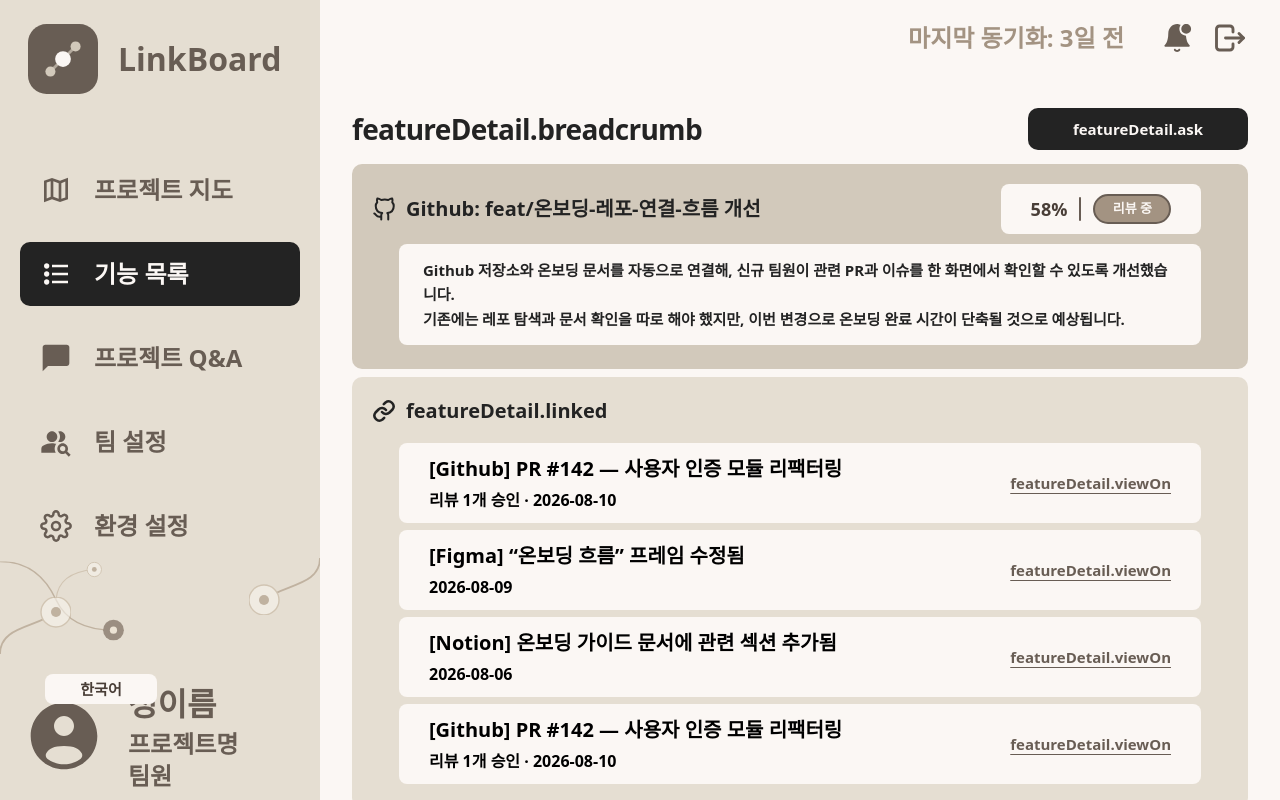
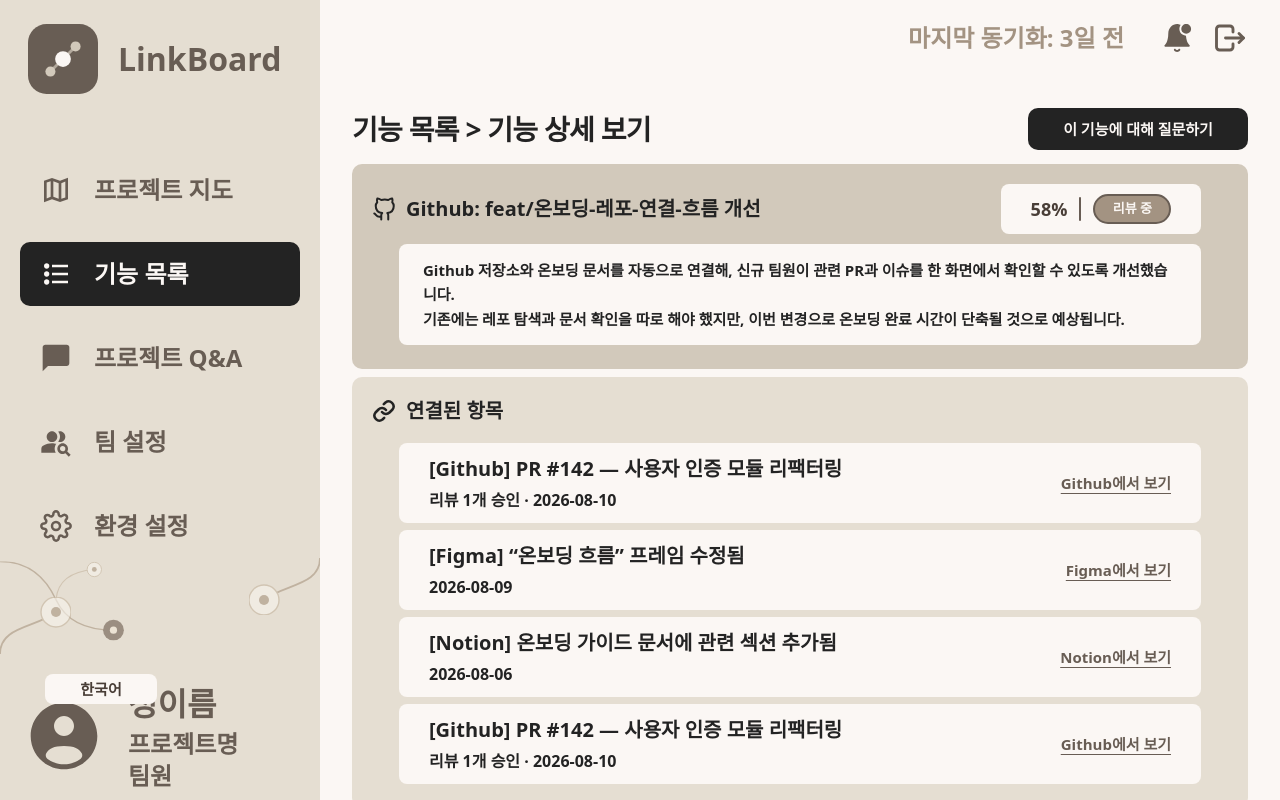
Before and after one commit to HUFSphere/FE, a React (Vite) app: page /features/1 in a window 1280 px wide. Built offline with nearby package versions, Linux system fonts and the light colour scheme.

Commit message:
[수정[ i18n 키 구조 복구 및 질문하기 버튼 라우팅 연결

```diff
--- a/src/locales/en.json
+++ b/src/locales/en.json
@@ -159,13 +159,19 @@
     "askAbout": "Ask about {{source}}",
     "viewIssueList": "View issue list",
     "recentActivity": "Recent activity",
-    "aiRecommendedQuestions": "AI recommended questions",
-    "featureDetail": {
-      "breadcrumb": "Feature list > Feature Detail",
+    "aiRecommendedQuestions": "AI recommended questions"
+  },
+  "map": {
+    "title": "Project map",
+    "overview": "View project status",
+    "sync": "Sync",
+    "summary": "Summary",
+    "linked": "Linked items {{count}}",
+    "detail": "View detail",
     "ask": "Ask about this feature",
-      "linked": "Linked items",
-      "evidence": "Why they are linked",
-      "viewOn": "View on {{source}}"
+    "empty": "Select a feature on the map",
+    "cursorSelect": "Select mode",
+    "cursorPan": "Pan mode"
   },
   "featureList": {
     "title": "Feature list",
@@ -175,6 +181,13 @@
     "search": "Search",
     "detail": "View detail",
     "empty": "No features match these filters"
+  },
+  "featureDetail": {
+    "breadcrumb": "Feature list > Feature detail",
+    "ask": "Ask about this feature",
+    "linked": "Linked items",
+    "evidence": "Why they are linked",
+    "viewOn": "View on {{source}}"
   },
   "qa": {
     "title": "Project Q&A",
@@ -230,16 +243,5 @@
     "save": "Save",
     "saved": "Saved",
     "presets": "Presets"
-    },
-    "map": {
-      "title": "Project map",
-      "overview": "View project status",
-      "sync": "Sync",
-      "summary": "Summary",
-      "linked": "Linked items {{count}}",
-      "detail": "View detail",
-      "ask": "Ask about this feature",
-      "empty": "Select a feature on the map"
   }
 }
-}
--- a/src/locales/ko.json
+++ b/src/locales/ko.json
@@ -159,13 +159,19 @@
     "askAbout": "{{source}}에 대해 질문하기",
     "viewIssueList": "이슈 목록 보기",
     "recentActivity": "최근 활동",
-    "aiRecommendedQuestions": "AI 추천 질문",
-    "featureDetail": {
-      "breadcrumb": "기능 목록 > 기능 상세 보기",
+    "aiRecommendedQuestions": "AI 추천 질문"
+  },
+  "map": {
+    "title": "프로젝트 지도",
+    "overview": "프로젝트 현황 보기",
+    "sync": "동기화",
+    "summary": "한 줄 요약",
+    "linked": "연결된 항목 {{count}}",
+    "detail": "상세보기",
     "ask": "이 기능에 대해 질문하기",
-      "linked": "연결된 항목",
-      "evidence": "연결 근거",
-      "viewOn": "{{source}}에서 보기"
+    "empty": "지도에서 기능을 눌러보세요",
+    "cursorSelect": "선택 모드",
+    "cursorPan": "이동 모드"
   },
   "featureList": {
     "title": "기능 목록",
@@ -175,6 +181,13 @@
     "search": "검색",
     "detail": "상세 보기",
     "empty": "조건에 맞는 기능이 없습니다"
+  },
+  "featureDetail": {
+    "breadcrumb": "기능 목록 > 기능 상세 보기",
+    "ask": "이 기능에 대해 질문하기",
+    "linked": "연결된 항목",
+    "evidence": "연결 근거",
+    "viewOn": "{{source}}에서 보기"
   },
   "qa": {
     "title": "프로젝트 Q&A",
@@ -230,16 +243,5 @@
     "save": "저장",
     "saved": "저장됨",
     "presets": "프리셋"
-    },
-    "map": {
-      "title": "프로젝트 지도",
-      "overview": "프로젝트 현황 보기",
-      "sync": "동기화",
-      "summary": "한 줄 요약",
-      "linked": "연결된 항목 {{count}}",
-      "detail": "상세보기",
-      "ask": "이 기능에 대해 질문하기",
-      "empty": "지도에서 기능을 눌러보세요"
   }
 }
-}
--- a/src/pages/Main/FeatureDetail.tsx
+++ b/src/pages/Main/FeatureDetail.tsx
@@ -1,5 +1,6 @@
 // 기능 상세 보기 페이지
 import { useTranslation } from 'react-i18next'
+import { useNavigate } from 'react-router-dom'
 import StatusBadge from '../../components/ui/StatusBadge/Statusbadge'
 import { CheckCircleIcon, GithubIcon, LinkIcon } from '../../components/ui/icons/FeatureIcon'
 import { mockFeatureDetail } from '../../mocks/featuredetail'
@@ -12,6 +13,7 @@
 
 function FeatureDetail() {
   const { t, i18n } = useTranslation()
+  const navigate = useNavigate()
   const lang = i18n.language === 'en' ? 'en' : 'ko'
   const feature = mockFeatureDetail
 
@@ -24,6 +26,7 @@
         </h1>
         <button
           type="button"
+          onClick={() => navigate('/qa')}
           className="h-10.5 w-55 shrink-0 rounded-[10px] bg-charcoal text-[15px] font-bold text-milk"
         >
           {t('featureDetail.ask')}
@@ -63,8 +66,8 @@
               className="flex h-20 items-center gap-6 rounded-[8px] bg-milk px-7.5"
             >
               <div className="min-w-0 flex-1">
-                <p className="mb-1 truncate text-[20px] font-semibold text-chacoal">{item.title[lang]}</p>
-                <p className="text-[16px] font-semibold text-chacoal">{item.meta[lang]}</p>
+                <p className="mb-1 truncate text-[20px] font-semibold text-charcoal">{item.title[lang]}</p>
+                <p className="text-[16px] font-semibold text-charcoal">{item.meta[lang]}</p>
               </div>
               <a
                 href={item.url}
```
Lines whose indentation alone changed are shown as unchanged.
